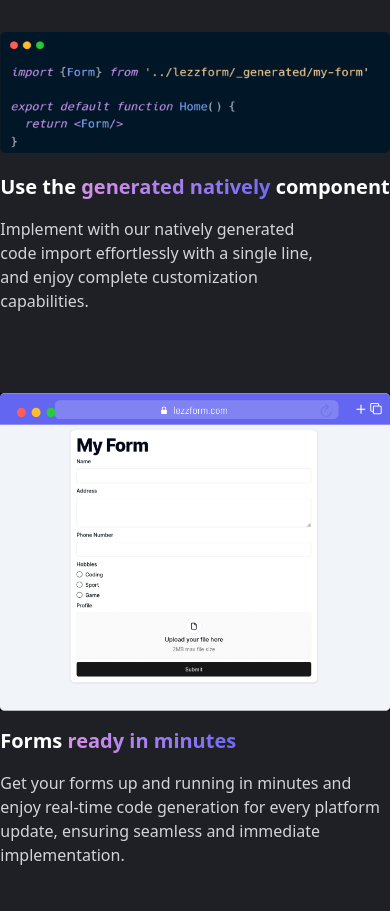
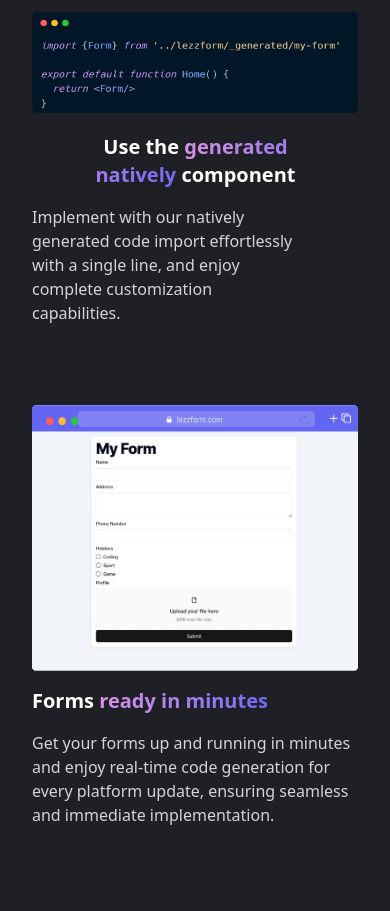
Before and after one commit to ArrePangestu/LezzDashboard, a Next.js app: page / in a window 390 px wide. Shown: the part 2540-3451 px from the top of the page. Built offline with nearby package versions, Linux system fonts and the light colour scheme.

Commit message:
repair step

```diff
--- a/src/components/Dashboard.tsx
+++ b/src/components/Dashboard.tsx
@@ -297,19 +297,22 @@ function Dashboard() {
             <div className="flex sm:flex-row justify-center space-x-4 space-y-0">
               <div className="flex flex-col items-center ">
                 <span className="text-4xl font-bold relative">
-                  {addLeadingZero(timeLeft.days)} <span className="text-md absolute ms-1">:</span>
+                  {addLeadingZero(timeLeft.days)}{" "}
+                  <span className="text-md absolute ms-1">:</span>
                 </span>
                 <span className="text-md">Days</span>
               </div>
               <div className="flex flex-col items-center">
                 <span className="text-4xl font-bold relative">
-                  {addLeadingZero(timeLeft.hours)} <span className="text-md absolute ms-1">:</span>
+                  {addLeadingZero(timeLeft.hours)}{" "}
+                  <span className="text-md absolute ms-1">:</span>
                 </span>
                 <span className="text-md">Hours</span>
               </div>
               <div className="flex flex-col items-center">
                 <span className="text-4xl font-bold">
-                  {addLeadingZero(timeLeft.minutes)} <span className="text-md absolute ms-1">:</span>
+                  {addLeadingZero(timeLeft.minutes)}{" "}
+                  <span className="text-md absolute ms-1">:</span>
                 </span>
                 <span className="text-md">Minutes</span>
               </div>
@@ -506,8 +509,8 @@ function Dashboard() {
               <div className="relative max-w-4xl mx-auto px-4 sm:px-8 md:mt-5">
                 <div className="flex flex-col md:flex-row items-start space-y-4 md:space-y-0 md:space-x-4">
                   <div className="md:w-1/2 order-1 md:order-2 pl-0 md:pl-8">
-                    <h2 className="md:text-2xl text-xl whitespace-nowrap font-semibold mb-4 flex md:-ms-24 mt-5 md:-mt-2">
-                      Use the{" "}
+                    <h2 className="md:text-2xl text-xl whitespace-nowrap font-semibold mb-4 mt-5 md:-mt-2 md:-ms-24 step2">
+                      Use the
                       <span style={gradient}>
                         &nbsp;generated natively&nbsp;
                       </span>
--- a/src/styles/globals.css
+++ b/src/styles/globals.css
@@ -31,3 +31,10 @@ body {
     text-wrap: balance;
   }
 }
+
+@media only screen and (max-width: 860px) {
+  h2.step2 {
+    white-space: normal;
+    margin-left: 1px;
+  }
+}
```
